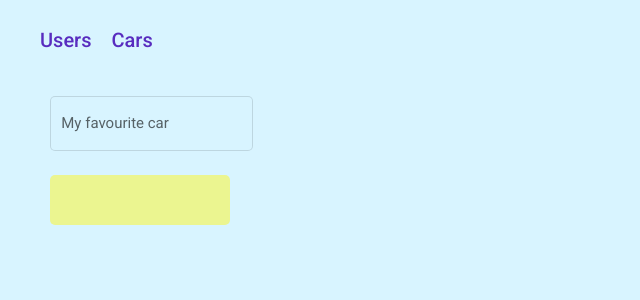
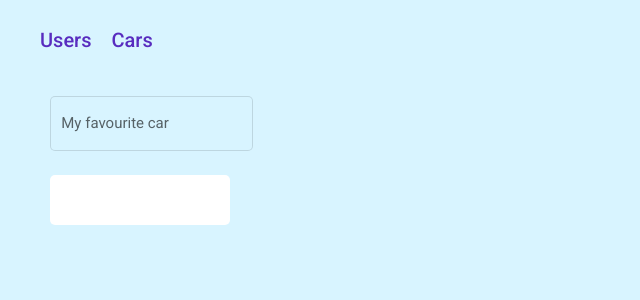
Before and after one commit to DmitryBavelko-98/angular-practice-project, an Angular app: page /cars in a window 1280 px wide. Shown: the top 300 px of the page, without its empty margins (0-640 px from the left). Built offline with nearby package versions, Linux system fonts and the light colour scheme.

Commit message:
Change styles

```diff
--- a/src/app/modules/car/components/carPage/car-page.component.scss
+++ b/src/app/modules/car/components/carPage/car-page.component.scss
@@ -10,7 +10,7 @@
         display: flex;
         align-items: center;
         justify-content: center;
-        background-color: rgb(235, 245, 144);
+        background-color: #fff;
         max-width: 50%;
         color: $primaryFontColor;
         height: 50px;
```
